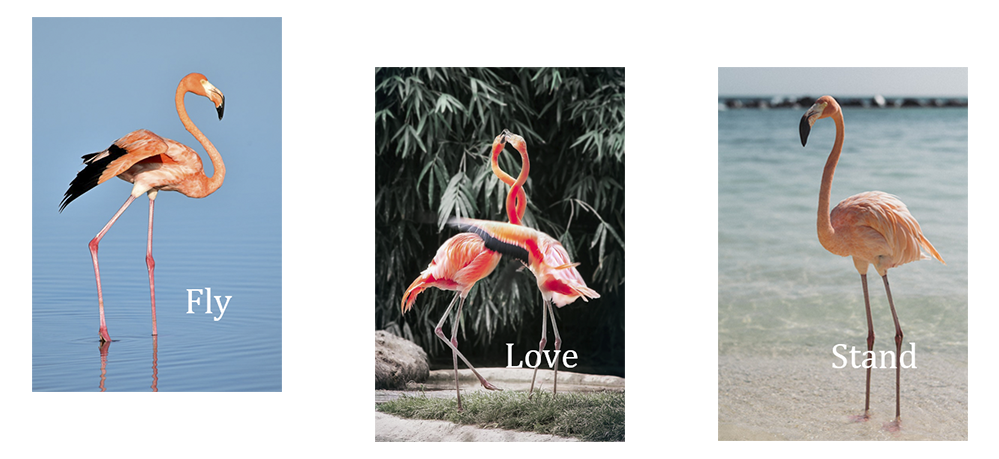
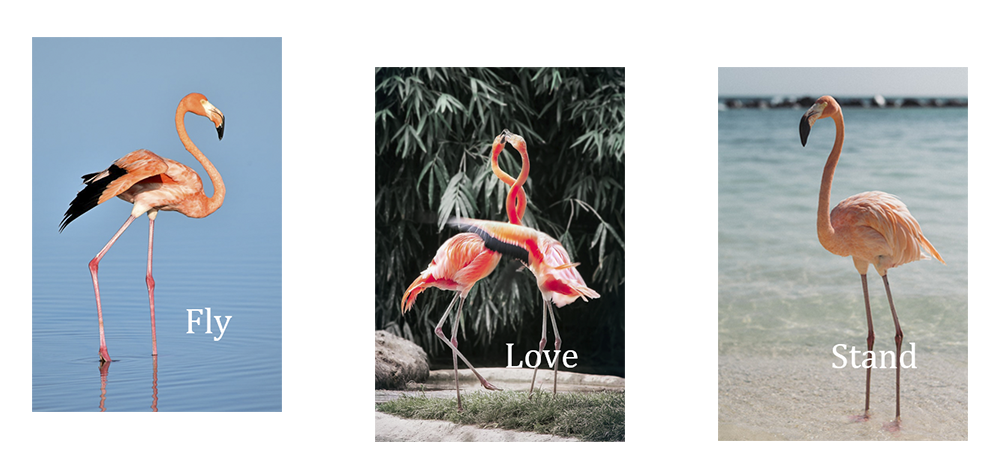
Before and after one commit to yeruyu/yeruyu_work_at_yd, a plain HTML site: page 全栈-叶如玉-全栈方向第四次学习任务/js/index.html in a window 1280 px wide. In both pictures the pointer is over the element 297 px from the left and 595 px from the top of the page. Shown: the part 341-800 px from the top of the page, without its empty margins (140-1139 px from the left). Drawn offline with Linux system fonts and the light colour scheme.

Commit message:
全栈-叶如玉-全栈方向第四次学习任务

```diff
--- a/全栈-叶如玉-全栈方向第四次学习任务/css/style.css
+++ b/全栈-叶如玉-全栈方向第四次学习任务/css/style.css
@@ -64,7 +64,7 @@
     transition: transform 2s;
 }
 .box:hover{
-    transform: translate(0px,-50px);
+    transform: translate(0px,-30px);
 }
 #fly{
     left: 13%;
```
